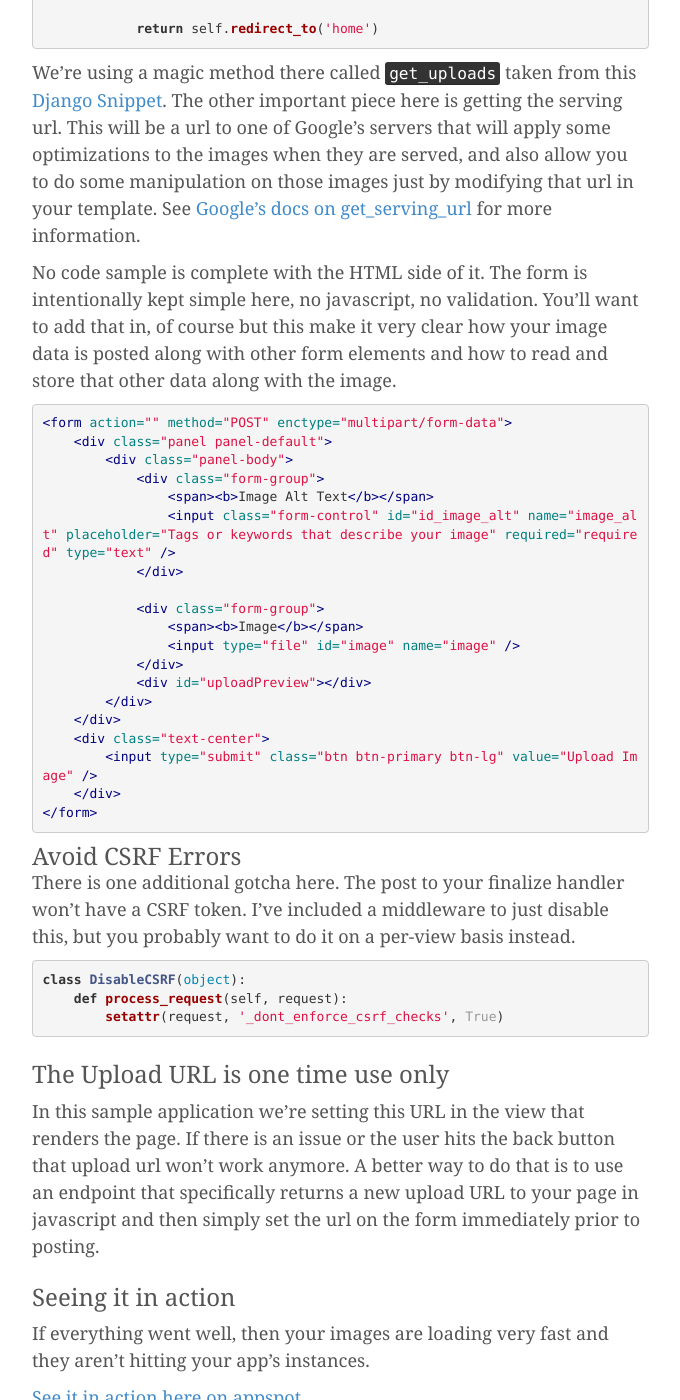
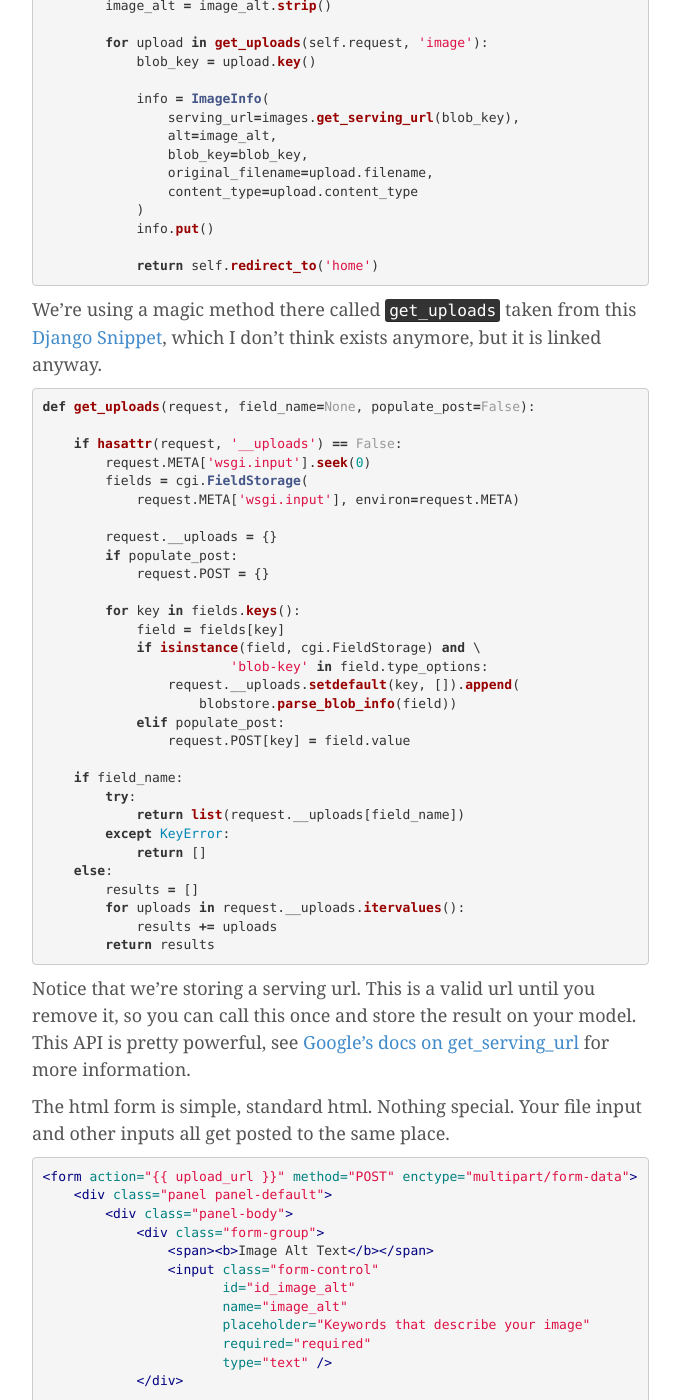
Before and after one commit to rayleyva/caoimhghin.github.io, a Jekyll site: the page built from _posts/2014-10-06-storing-images-google-blobstore-django.md, in a window 1280 px wide and 1400 px high, scrolled down 1515 px. Shown: the whole window, without its empty margins (138-818 px from the left). Built offline with Jekyll 4.4.1, drawn with Linux system fonts in a browser that asks for light colours; nearby versions of some CDN libraries; some of the changed text lies outside the part shown.

Commit message:
updated copy for latest post

```diff
--- a/_posts/2014-10-06-storing-images-google-blobstore-django.md
+++ b/_posts/2014-10-06-storing-images-google-blobstore-django.md
@@ -5,36 +5,44 @@
 categories:
 ---
 
-Hosting your images in blobstore is pretty straight forward, but when you throw Django into the mix there is a plethora of
-documentation out there, a lot of which is outdated or doesn't apply. My goal here is to distill it down to a very simple
-yet useful demo app.
+Hosting your images in blobstore is just the right thing to do, but it can be frustrating to get all the moving
+parts working together. The goal here is to distill it down to a very simple yet useful demo app.
 
-[Clone the GitHub Repo](https://github.com/caoimhghin/django-blobstore-images)
+## Getting Started
 
-[Ask questions here](https://github.com/caoimhghin/django-blobstore-images/issues/new)
+### Clone it
+[https://github.com/caoimhghin/django-blobstore-images](https://github.com/caoimhghin/django-blobstore-images)
 
+### Install it
+Install Google Cloud SDK: [https://cloud.google.com/sdk/](https://cloud.google.com/sdk/)
+<pre><code>curl https://sdk.cloud.google.com | bash
+</code></pre>
+
+Install Requirements - PIL and Django 1.5 (or latest, whatever)
+<pre><code>pip install -r requirements.txt
+</code></pre>
+
+### Run it
+<pre><code>dev_appserver.py .
+</code></pre>
 
 ## The Major Pieces
-
 * Post your form data to blobstore
 * Store the <kbd>blob_key</kbd> and <kbd>serving_url</kbd> (Images API) in NDB
 * Serve the images directly from blobstore
 
-## Break down
-
-In order to post the form data to blobstore, in your first view setup a temporary post URL, we'll call it <kbd>upload_url</kbd>:
+### Break down
+Setup a temporary post URL in your view, we'll call it <kbd>upload_url</kbd>. Use this url as the action of your form.
 
 {% highlight python %}
-    return self.render_to_response('home.html', context={
-        'upload_url': blobstore.create_upload_url(success_path='/upload-finalize'),
-
+return self.render_to_response('home.html', context={
+    'upload_url': blobstore.create_upload_url(
+        success_path='/upload-finalize'
+    ),
 {% endhighlight %}
 
-Use this upload url as the action on your html form. Once the data is posted to this URL, blobstore will post the
-data minus the files to your <kbd>success_path</kbd> for you to do all the processing you need.
-
-In your finalize handler you'll fetch the data out of the request along with any blob_info objects and save them off
-for use later. The relevant bits are shown here:
+Create a success handler that lives at <kbd>success_path</kbd>. This handler will get your post data and blob info for
+each file that you uploaded.
 
 {% highlight python %}
 from google.appengine.api import images
@@ -60,21 +68,61 @@
             return self.redirect_to('home')
 {% endhighlight %}
 
-We're using a magic method there called <kbd>get_uploads</kbd> taken from this [Django Snippet](http://appengine-cookbook.appspot.com/recipe/blobstore-get_uploads-helper-function-for-django-request/).
-The other important piece here is getting the serving url. This will be a url to one of Google's servers that will apply some optimizations to the images when they are served, and also allow you
-to do some manipulation on those images just by modifying that url in your template. See [Google's docs on get_serving_url](https://cloud.google.com/appengine/docs/python/images/functions#Image_get_serving_url)
+We're using a magic method there called <kbd>get_uploads</kbd> taken from this [Django Snippet](http://appengine-cookbook.appspot.com/recipe/blobstore-get_uploads-helper-function-for-django-request/), which
+I don't think exists anymore, but it is linked anyway.
+
+{% highlight python %}
+def get_uploads(request, field_name=None, populate_post=False):
+
+    if hasattr(request, '__uploads') == False:
+        request.META['wsgi.input'].seek(0)
+        fields = cgi.FieldStorage(
+            request.META['wsgi.input'], environ=request.META)
+
+        request.__uploads = {}
+        if populate_post:
+            request.POST = {}
+
+        for key in fields.keys():
+            field = fields[key]
+            if isinstance(field, cgi.FieldStorage) and \
+                        'blob-key' in field.type_options:
+                request.__uploads.setdefault(key, []).append(
+                    blobstore.parse_blob_info(field))
+            elif populate_post:
+                request.POST[key] = field.value
+
+    if field_name:
+        try:
+            return list(request.__uploads[field_name])
+        except KeyError:
+            return []
+    else:
+        results = []
+        for uploads in request.__uploads.itervalues():
+            results += uploads
+        return results
+{% endhighlight %}
+
+Notice that we're storing a serving url. This is a valid url until you remove it, so you can call this once and store the result on your model.
+This API is pretty powerful, see [Google's docs on get_serving_url](https://cloud.google.com/appengine/docs/python/images/functions#Image_get_serving_url)
 for more information.
 
-No code sample is complete with the HTML side of it. The form is intentionally kept simple here, no javascript, no validation. You'll want to add that in, of course but this make it very clear how
-your image data is posted along with other form elements and how to read and store that other data along with the image.
+The html form is simple, standard html. Nothing special. Your file input and other inputs all get posted to the same place.
 
 {% highlight html %}
+{% raw %}
 <form action="{{ upload_url }}" method="POST" enctype="multipart/form-data">
     <div class="panel panel-default">
         <div class="panel-body">
             <div class="form-group">
                 <span><b>Image Alt Text</b></span>
-                <input class="form-control" id="id_image_alt" name="image_alt" placeholder="Tags or keywords that describe your image" required="required" type="text" />
+                <input class="form-control"
+                       id="id_image_alt"
+                       name="image_alt"
+                       placeholder="Keywords that describe your image"
+                       required="required"
+                       type="text" />
             </div>
 
             <div class="form-group">
@@ -85,14 +133,17 @@
         </div>
     </div>
     <div class="text-center">
-        <input type="submit" class="btn btn-primary btn-lg" value="Upload Image" />
+        <input type="submit"
+               class="btn btn-primary btn-lg"
+               value="Upload Image" />
     </div>
 </form>
+{% endraw %}
 {% endhighlight %}
 
-### Avoid CSRF Errors
+### CSRF
 
-There is one additional gotcha here. The post to your finalize handler won't have a CSRF token. I've included a middleware to just disable this, but you probably want to do it on a per-view basis instead.
+The post to your finalize handler won't have a CSRF token. I've disabled it in this app with the following middleware.
 
 {% highlight python %}
 class DisableCSRF(object):
@@ -104,10 +155,10 @@
 ### The Upload URL is one time use only
 
 In this sample application we're setting this URL in the view that renders the page. If there is an issue or the user hits the back button that upload url won't work anymore. A better way to do that is to use
-an endpoint that specifically returns a new upload URL to your page in javascript and then simply set the url on the form immediately prior to posting.
+an endpoint that returns a new upload URL to your page in javascript and then set the url on the form prior to posting.
 
-### Seeing it in action
-
-If everything went well, then your images are loading very fast and they aren't hitting your app's instances.
+### Live demo
 
 [See it in action here on appspot](http://qpfaseasdf.appspot.com/)
+
+### [Questions?](https://github.com/caoimhghin/django-blobstore-images/issues/new)
```
